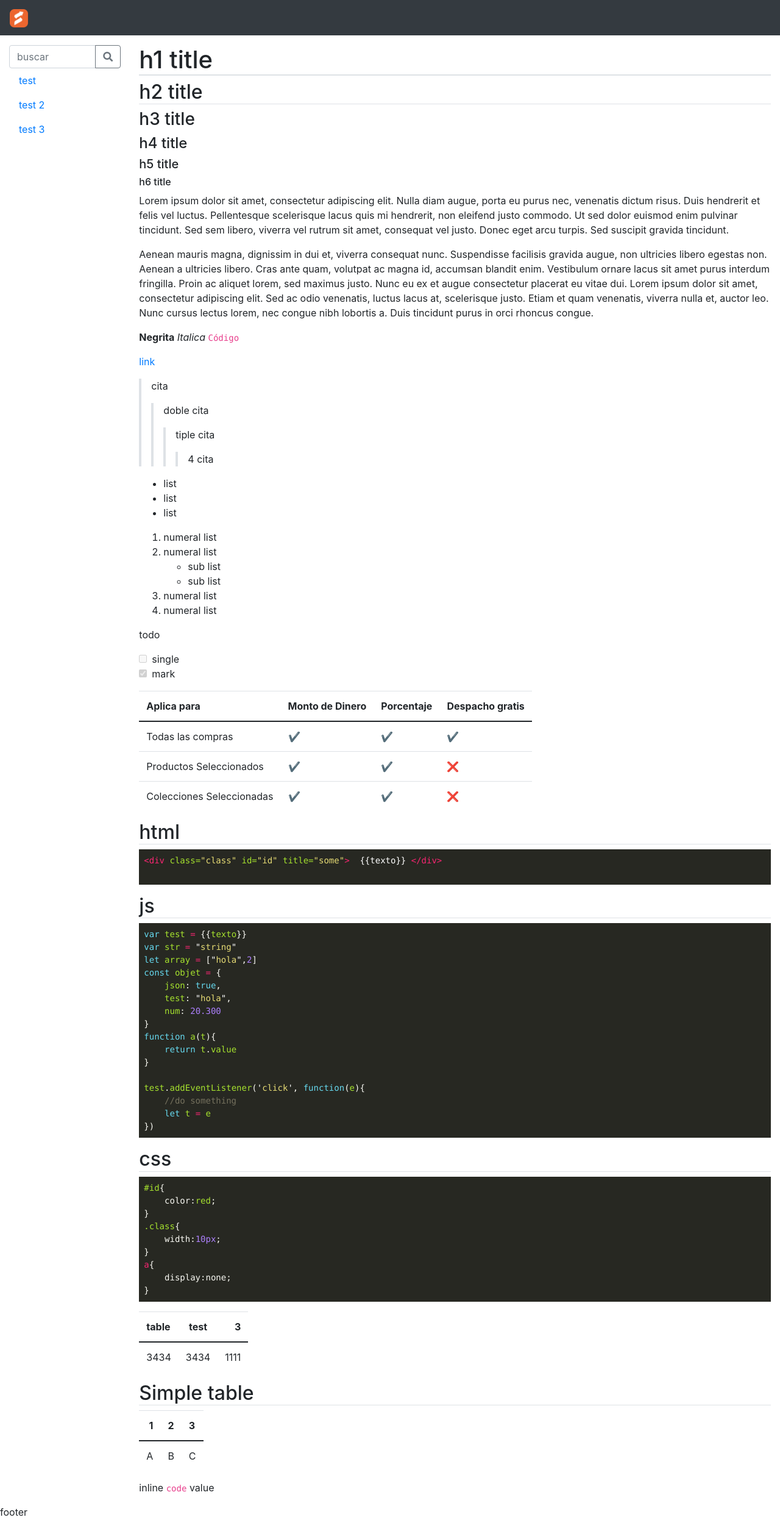
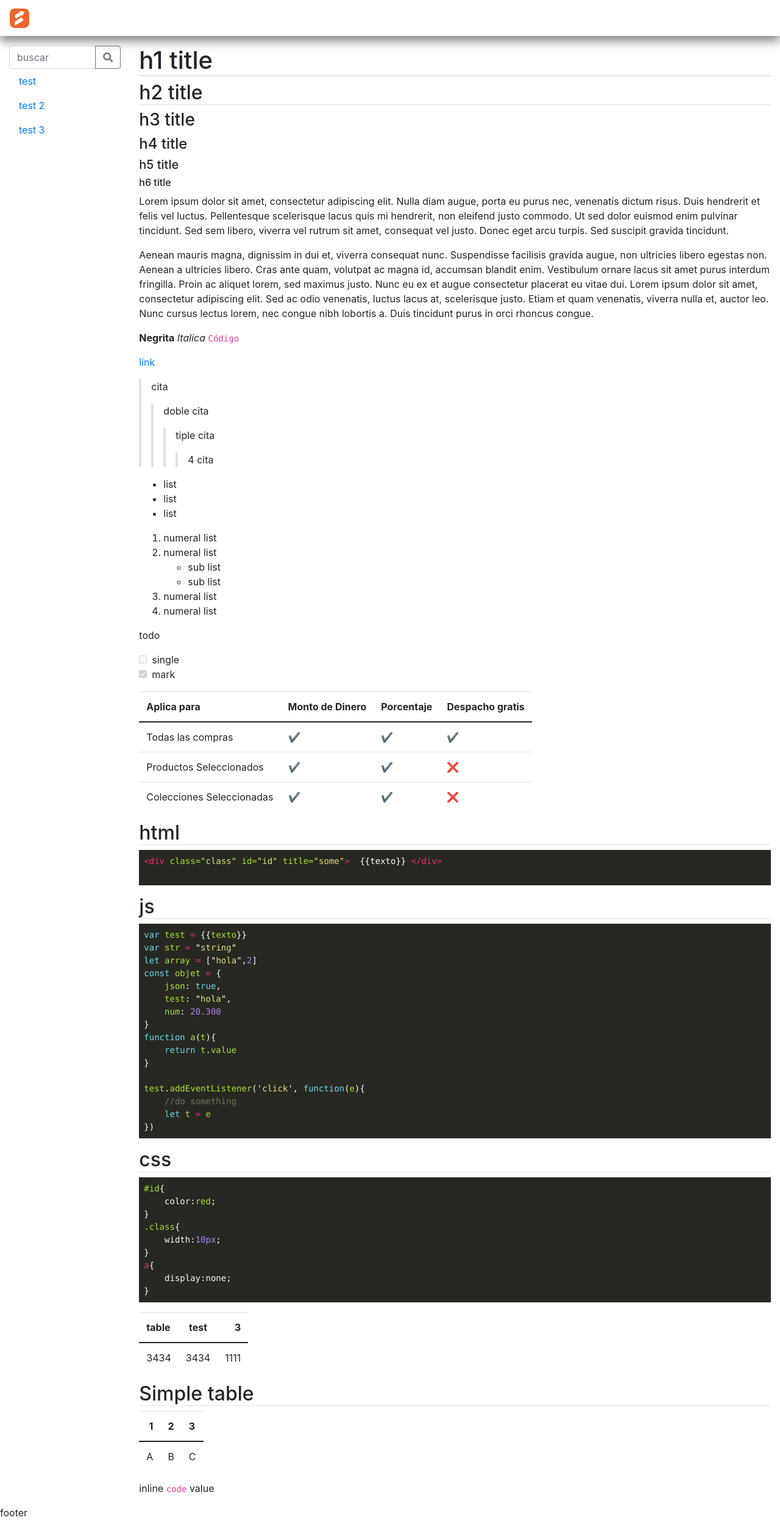
Before and after one commit to Bsale-IO/template-docs, a Jekyll site: the page built from docs/index.md, in a window 1280 px wide. Shown: the whole page at 61% size. Built offline with Jekyll 4.4.1, drawn with Linux system fonts in a browser that asks for light colours; emoji names are drawn with the system emoji font; our own code applies the rules of GitHub Pages for plain Markdown files.

Commit message:
header color

```diff
--- a/docs/_includes/header.html
+++ b/docs/_includes/header.html
@@ -1,7 +1,8 @@
-<header class="navbar navbar-dark bg-dark mb-3">
+<header class="navbar">
     <a class="navbar-brand" href="{{site.baseUrl}}/index">
         <picture>
-            <img src='img/bsaleLogo.png' width="30" height="30" alt="Bsale">
+            <source srcset="img/bsaleLogo.svg">
+            <img loading="lazy" src="img/bsaleLogo.png" width="32" height="32" alt="Bsale">
         </picture>
     </a>
 </header>
--- a/docs/css/test.css
+++ b/docs/css/test.css
@@ -1,3 +1,11 @@
+/*header*/
+.navbar{
+    background:white;
+    margin-bottom:1rem;
+    border-bottom:#dee2e6;
+    box-shadow: 0 .5rem 1rem rgba(0,0,0,.5);
+}
+
 /*table*/
 table {
     max-width: 100%;
```
